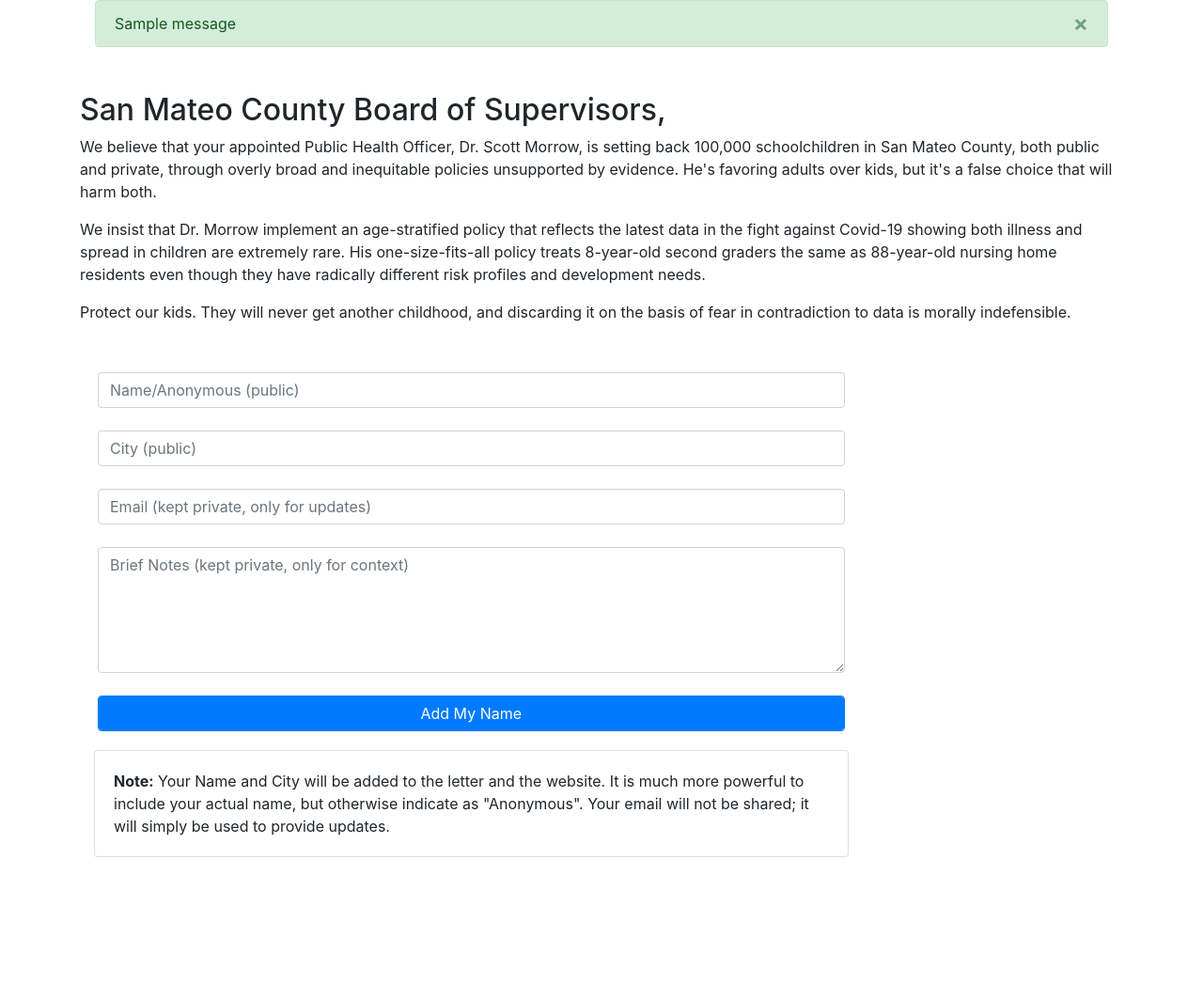
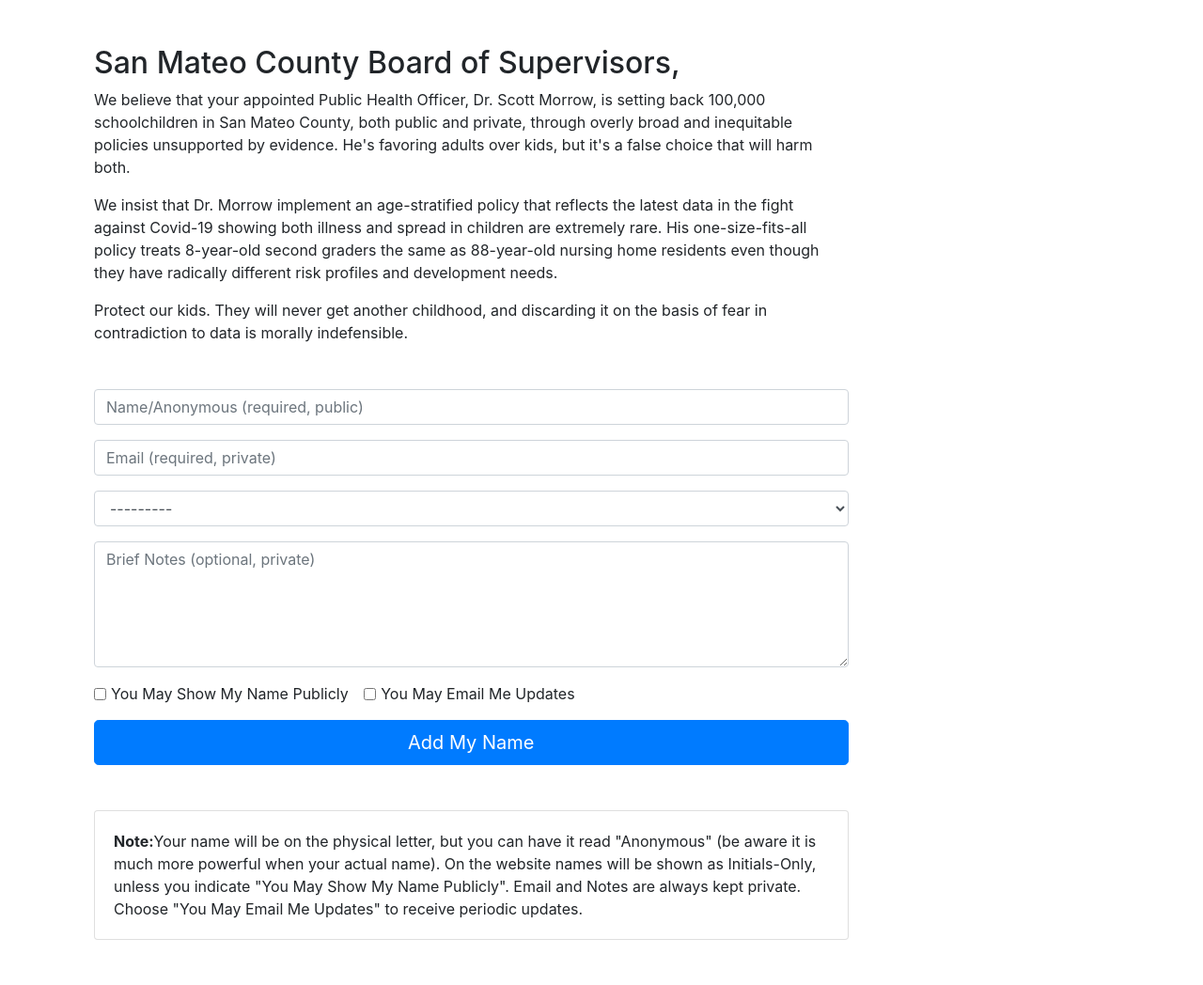
Before and after one commit to dbinetti/start-normal, a Django app: page /letter in a window 1280 px wide. Shown: the part 56-1104 px from the top of the page at 94% size. Before the commit the page ends 968 px from the top, so only its background shows below. Run offline with Django 3.2, Linux system fonts and the light colour scheme; tables that the repository leaves empty hold one stand-in row (values such as "Sample post"); one stand-in notice (Sample message) is shown; some libraries are stand-ins or nearby versions.

Commit message:
Update forms

```diff
--- a/project/app/admin.py
+++ b/project/app/admin.py
@@ -13,6 +13,8 @@ class SignatureAdmin(admin.ModelAdmin):
         'email',
         'phone',
         'is_volunteer',
+        'is_public',
+        'is_subscribed',
         'city',
         'notes',
     ]
@@ -23,6 +25,8 @@ class SignatureAdmin(admin.ModelAdmin):
         'timestamp',
         'is_approved',
         'is_volunteer',
+        'is_public',
+        'is_subscribed',
         'notes',
     ]
     list_filter = [
--- a/project/app/forms.py
+++ b/project/app/forms.py
@@ -11,32 +11,16 @@ class SignatureForm(forms.ModelForm):
         fields = [
             'name',
             'email',
-            'city',
+            'is_public',
+            'is_subscribed',
+            'location',
             'notes',
         ]
         widgets = {
-            'name': forms.TextInput(
-                attrs={
-                    'class': 'form-control',
-                    'placeholder': 'Name/Anonymous (public)',
-                    }
-                ),
-            'city': forms.TextInput(
-                attrs={
-                    'class': 'form-control',
-                    'placeholder': 'City (public)',
-                    }
-                ),
-            'email': forms.EmailInput(
-                attrs={
-                    'class': 'form-control',
-                    'placeholder': 'Email (kept private, only for updates)',
-                    }
-                ),
             'notes': forms.Textarea(
                 attrs={
                     'class': 'form-control h-25',
-                    'placeholder': 'Brief Notes (kept private, only for context)',
+                    'placeholder': 'Brief Notes (optional, private)',
                     'rows': 5,
                     }
                 ),
--- a/project/app/models.py
+++ b/project/app/models.py
@@ -3,11 +3,6 @@ from django.db import models
 
 
 class Signature(models.Model):
-
-    class Preferences(models.TextChoices):
-        INITIALS = 'INIT', ('Intials Only')
-        PUBLIC = 'PUB', ('Full Name')
-        ANON = 'ANON', ('Anonymous')
 
     class Location(models.TextChoices):
         ATHERTON = 'ATH', ('Atherton')
@@ -29,8 +24,8 @@ class Signature(models.Model):
         SC = 'SC', ('San Carlos')
         SSF = 'SSF', ('South San Francisco')
         WOODSIDE = 'WS', ('Woodside')
-        UN = 'UN', ('Unincorporated SMC')
-        OUT = 'OUT', ('Outside of SMC')
+        UN = 'UN', ('Unincorporated San Mateo County')
+        OUT = 'OUT', ('Outside of San Mateo County')
 
     name = models.CharField(
         max_length=255,
@@ -45,11 +40,11 @@ class Signature(models.Model):
         null=True,
         blank=False,
     )
-    preferences = models.CharField(
-        max_length=255,
-        choices=Preferences.choices,
-        null=True,
-        blank=True,
+    is_public = models.BooleanField(
+        default=False,
+    )
+    is_subscribed = models.BooleanField(
+        default=False,
     )
     location = models.CharField(
         max_length=255,
@@ -67,7 +62,7 @@ class Signature(models.Model):
     )
     email = models.EmailField(
         null=True,
-        blank=True,
+        blank=False,
     )
     notes = models.TextField(
         max_length=255,
@@ -75,7 +70,6 @@ class Signature(models.Model):
         blank=True,
     )
 
-
     timestamp = models.DateTimeField(
         auto_now_add=True,
     )
--- a/project/app/templates/app/base.html
+++ b/project/app/templates/app/base.html
@@ -1,11 +1,15 @@
 <!DOCTYPE html>
 {% load static %}
+{% load bootstrap4 %}
+{% bootstrap_css %}
+{% bootstrap_javascript jquery='full' %}
+
 <html lang="en">
     <head>
       <meta charset="utf-8">
       <meta name="viewport" content="width=device-width, initial-scale=1, shrink-to-fit=no">
-      <meta name="google-site-verification" content="D6XjvFuYD5rlryTxHr3NXeI1KAK-GJKqP_cQiJbYvE0">
-      <link rel="stylesheet" href="https://stackpath.bootstrapcdn.com/bootstrap/4.5.0/css/bootstrap.min.css" integrity="sha384-9aIt2nRpC12Uk9gS9baDl411NQApFmC26EwAOH8WgZl5MYYxFfc+NcPb1dKGj7Sk" crossorigin="anonymous">
+      {# <meta name="google-site-verification" content="D6XjvFuYD5rlryTxHr3NXeI1KAK-GJKqP_cQiJbYvE0"> #}
+      {# <link rel="stylesheet" href="https://stackpath.bootstrapcdn.com/bootstrap/4.5.0/css/bootstrap.min.css" integrity="sha384-9aIt2nRpC12Uk9gS9baDl411NQApFmC26EwAOH8WgZl5MYYxFfc+NcPb1dKGj7Sk" crossorigin="anonymous"> #}
       {# <link rel="stylesheet" type="text/css" href="{% static 'app/style.css' %}"> #}
       {# <link href="https://fonts.googleapis.com/css2?family=Merriweather:ital,wght@0,300;0,400;0,900;1,300;1,400;1,900&display=swap" rel="stylesheet"> #}
       <title>{% block title %}Start Normal!{% endblock %}</title>
@@ -35,16 +39,7 @@
     </nav>
 
       <div id="content" class='container'>
-        <div class='mx-3'>
-          {% for message in messages %}
-            <div class="alert {{ message.tags }} alert-dismissible" role="alert">
-              <button type="button" class="close" data-dismiss="alert" aria-label="Close">
-                <span aria-hidden="true">&times;</span>
-              </button>
-              {{ message }}
-            </div>
-          {% endfor %}
-        </div>
+        {% bootstrap_messages %}
         {% block content %}
         {% endblock %}
         {% comment %}
@@ -57,8 +52,10 @@
         </section>
         {% endcomment %}
       </div>
+      {% comment %}
       <script src="https://code.jquery.com/jquery-3.5.1.slim.min.js" integrity="sha384-DfXdz2htPH0lsSSs5nCTpuj/zy4C+OGpamoFVy38MVBnE+IbbVYUew+OrCXaRkfj" crossorigin="anonymous"></script>
       <script src="https://cdn.jsdelivr.net/npm/popper.js@1.16.0/dist/umd/popper.min.js" integrity="sha384-Q6E9RHvbIyZFJoft+2mJbHaEWldlvI9IOYy5n3zV9zzTtmI3UksdQRVvoxMfooAo" crossorigin="anonymous"></script>
       <script src="https://stackpath.bootstrapcdn.com/bootstrap/4.5.0/js/bootstrap.min.js" integrity="sha384-OgVRvuATP1z7JjHLkuOU7Xw704+h835Lr+6QL9UvYjZE3Ipu6Tp75j7Bh/kR0JKI" crossorigin="anonymous"></script>
+      {% endcomment %}
     </body>
 </html>
--- a/project/app/templates/app/letter.html
+++ b/project/app/templates/app/letter.html
@@ -1,7 +1,8 @@
 {% extends 'app/base.html' %}
+{% load bootstrap4 %}
 
 {% block content %}
-<section class='my-5'>
+<section class='my-5 col-lg-9'>
 <h2>
   San Mateo County Board of Supervisors,
 </h2>
@@ -18,6 +19,26 @@
 <section class='mt-2 col-lg-9'>
   <form method='post' action='{% url "letter" %}' class='form-horizontal' role='form'>
     {% csrf_token %}
+    {% bootstrap_form_errors form %}
+    {% bootstrap_field form.name show_label=False placeholder="Name/Anonymous (required, public)"%}
+    {% bootstrap_field form.email show_label=False placeholder="Email (required, private)"%}
+    {% bootstrap_field form.location show_label=False%}
+    {% bootstrap_field form.notes show_label=False size='small' placeholder="Notes (optional, private)"%}
+    <div class="form-group form-check-inline">
+      <input type="checkbox" name='is_public' class="form-check-input" id="id_is_public">
+      <label class="form-check-label" for="id_is_public">You May Show My Name Publicly</label>
+    </div>
+    <div class="form-group form-check-inline">
+      <input type="checkbox" name='is_subscribed' class="form-check-input" id="id_is_subscribed">
+      <label class="form-check-label" for="id_is_subscribed">You May Email Me Updates</label>
+    </div>
+    {% buttons %}
+      <button type="submit" class="btn btn-primary btn-lg btn-block">
+        Add My Name
+      </button>
+    {% endbuttons %}
+
+    {% comment %}
     {% if form.subject.errors %}
       <ol role="alertdialog">
           {% for error in form.subject.errors %}
@@ -35,17 +56,25 @@
       {{form.email}}
     </div>
     <div class="form-group p-1">
+      {{form.is_public}}
+    </div>
+    <div class="form-group p-1">
+      {{form.is_subscribed}}
+    </div>
+    <div class="form-group p-1">
       {{form.notes}}
     </div>
     <div class="form-group p-1">
       <button type="submit" class="btn btn-primary form-control">Add My Name</button>
     </div>
+    {% endcomment %}
   </form>
 </section>
-<section class='mt-2 col-lg-9'>
+<section class='my-5 col-lg-9'>
   <div class="card">
     <div class="card-body">
-      <p class="card-text"><strong>Note:</strong>  Your Name and City will be added to the letter and the website.  It is much more powerful to include your actual name, but otherwise indicate as "Anonymous".  Your email will not be shared; it will simply be used to provide updates.</p>
+      <p class="card-text"><strong>Note:</strong>Your name will be on the physical letter, but you can have it read "Anonymous" (be aware it is much more powerful when your actual name).  On the website names will be shown as Initials-Only, unless you indicate "You May Show My Name Publicly".  Email and Notes are always kept private.  Choose "You May Email Me Updates" to receive periodic updates.
+      </p>
     </div>
   </div>
 </section>
--- a/project/settings/base.py
+++ b/project/settings/base.py
@@ -95,12 +95,32 @@ STATICFILES_DIRS = [
 ]
 
 # Bootstrap
-MESSAGE_TAGS = {
-    messages.DEBUG: 'alert-info',
-    messages.INFO: 'alert-info',
-    messages.SUCCESS: 'alert-success',
-    messages.WARNING: 'alert-warning',
-    messages.ERROR: 'alert-danger',
+BOOTSTRAP4 = {
+    "css_url": {
+        "href": "https://stackpath.bootstrapcdn.com/bootstrap/4.5.0/css/bootstrap.min.css",
+        "integrity": "sha384-9aIt2nRpC12Uk9gS9baDl411NQApFmC26EwAOH8WgZl5MYYxFfc+NcPb1dKGj7Sk",
+        "crossorigin": "anonymous",
+    },
+    "javascript_url": {
+        "url": "https://stackpath.bootstrapcdn.com/bootstrap/4.5.0/js/bootstrap.min.js",
+        "integrity": "sha384-OgVRvuATP1z7JjHLkuOU7Xw704+h835Lr+6QL9UvYjZE3Ipu6Tp75j7Bh/kR0JKI",
+        "crossorigin": "anonymous",
+    },
+    "jquery_url": {
+        "url": "https://code.jquery.com/jquery-3.5.1.min.js",
+        "integrity": "sha256-9/aliU8dGd2tb6OSsuzixeV4y/faTqgFtohetphbbj0=",
+        "crossorigin": "anonymous",
+    },
+    "jquery_slim_url": {
+        "url": "https://code.jquery.com/jquery-3.5.1.slim.min.js",
+        "integrity": "sha384-DfXdz2htPH0lsSSs5nCTpuj/zy4C+OGpamoFVy38MVBnE+IbbVYUew+OrCXaRkfj",
+        "crossorigin": "anonymous",
+    },
+    "popper_url": {
+        "url": "https://cdn.jsdelivr.net/npm/popper.js@1.16.0/dist/umd/popper.min.js",
+        "integrity": "sha384-Q6E9RHvbIyZFJoft+2mJbHaEWldlvI9IOYy5n3zV9zzTtmI3UksdQRVvoxMfooAo",
+        "crossorigin": "anonymous",
+    },
 }
 
 # Middleware
@@ -147,5 +167,6 @@ INSTALLED_APPS = [
     'django.contrib.messages',
     'django.contrib.staticfiles',
     'django_rq',
+    'bootstrap4',
     'app',
 ]
```
Also changed, not shown: project/app/migrations/0007_auto_20200606_1918.py (added), 2 other files.
